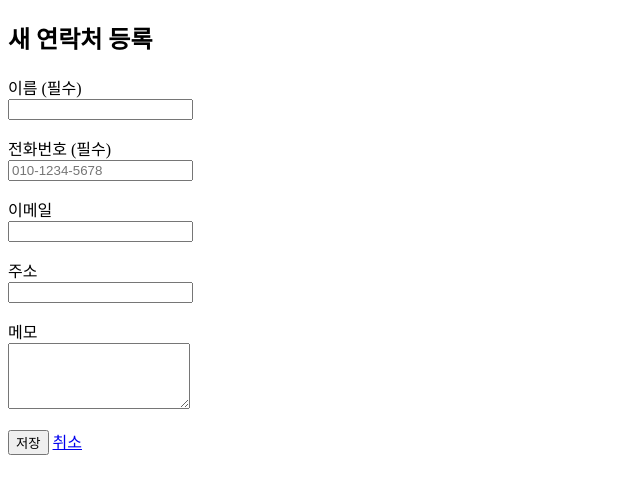
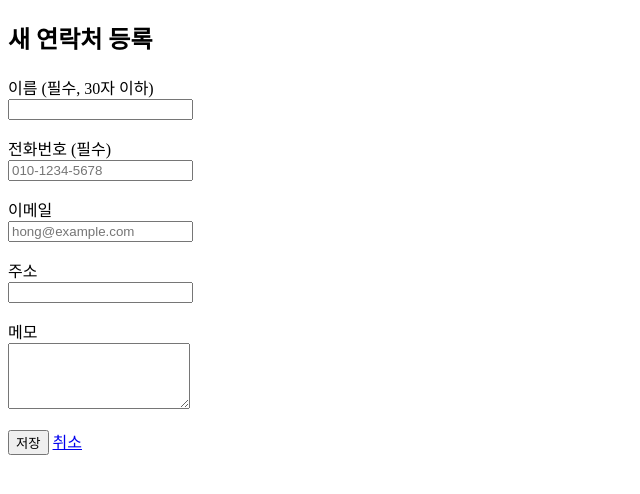
Before and after one commit to hunch1229/address_book, a Flask app: page /add in a window 1280 px wide. Shown: the part 113-607 px from the top of the page, without its empty margins (0-640 px from the left). Run offline with Flask 3, Linux system fonts and the light colour scheme.

Commit message:
검색·입력 검증
Co-Authored-By: Claude Opus 5.5 <noreply@anthropic.com>

```diff
--- a/app.py
+++ b/app.py
@@ -2,6 +2,7 @@
 # Flask 앱을 만들고, 주소(URL)마다 어떤 화면을 보여 줄지 정한다.
 
 import os
+import re
 
 from flask import (
     Flask,
@@ -18,23 +19,64 @@ import db
 # 폼에서 받는 입력칸 이름 목록 (등록·수정 공통)
 FORM_FIELDS = ("name", "phone", "email", "address", "memo")
 
+# 입력 검증 규칙
+NAME_MAX_LENGTH = 30
+# 전화번호: 숫자로 시작하고 숫자로 끝나며, 중간에 하이픈(-)을 하나씩 넣을 수 있다.
+#   통과: 010-1234-5678, 01012345678, 02-123-4567
+#   실패: 010--1234, -010-1234, 010-1234-, 010 1234 5678, 공일공, ０１０(전각 숫자)
+# \d 대신 [0-9] 를 쓴 이유: 파이썬의 \d 는 전각 숫자 같은 다른 나라 숫자도 통과시킨다.
+PHONE_PATTERN = re.compile(r"^[0-9]+(-[0-9]+)*$")
+PHONE_MAX_LENGTH = 20
+# 이메일: '@' 앞뒤에 글자가 있고, 뒤쪽에 '.' 이 있는 간단한 형식
+#   통과: hong@example.com   실패: hong, hong@, hong@example, @example.com
+EMAIL_PATTERN = re.compile(r"^[^@\s]+@[^@\s]+\.[^@\s]+$")
+EMAIL_MAX_LENGTH = 254
+
+
+def validate_contact(form):
+    """입력값을 검사해서 오류 메시지를 {칸 이름: 메시지} 형태로 돌려준다.
+
+    문제가 없으면 빈 딕셔너리 {} 를 돌려준다.
+    칸 이름별로 나눠 두면 템플릿에서 각 입력칸 바로 아래에 메시지를 보여 줄 수 있다.
+    """
+    errors = {}
+
+    # 이름: 필수, 30자 이하
+    if not form["name"]:
+        errors["name"] = "이름을 입력하세요."
+    elif len(form["name"]) > NAME_MAX_LENGTH:
+        errors["name"] = (
+            f"이름은 {NAME_MAX_LENGTH}자 이하로 입력하세요. "
+            f"(지금 {len(form['name'])}자)"
+        )
+
+    # 전화번호: 필수, 숫자와 하이픈만
+    if not form["phone"]:
+        errors["phone"] = "전화번호를 입력하세요."
+    elif len(form["phone"]) > PHONE_MAX_LENGTH:
+        errors["phone"] = f"전화번호는 {PHONE_MAX_LENGTH}자 이하로 입력하세요."
+    elif not PHONE_PATTERN.match(form["phone"]):
+        errors["phone"] = "전화번호는 숫자와 하이픈(-)만 입력하세요. 예) 010-1234-5678"
+
+    # 이메일: 선택. 입력했을 때만 형식 검사
+    if form["email"]:
+        if len(form["email"]) > EMAIL_MAX_LENGTH:
+            errors["email"] = f"이메일은 {EMAIL_MAX_LENGTH}자 이하로 입력하세요."
+        elif not EMAIL_PATTERN.match(form["email"]):
+            errors["email"] = "이메일 형식이 올바르지 않습니다. 예) hong@example.com"
+
+    return errors
+
 
 def read_contact_form():
     """요청에서 연락처 입력값을 꺼내 검사한다.
 
     돌려주는 값: (form, errors)
     - form   : 앞뒤 공백을 지운 입력값 딕셔너리
-    - errors : 오류 메시지 목록 (문제가 없으면 빈 목록)
+    - errors : {칸 이름: 오류 메시지} (문제가 없으면 빈 딕셔너리)
     """
     form = {key: request.form.get(key, "").strip() for key in FORM_FIELDS}
-
-    # 필수 항목 검사 (형식 검사는 6단계에서 추가)
-    errors = []
-    if not form["name"]:
-        errors.append("이름을 입력하세요.")
-    if not form["phone"]:
-        errors.append("전화번호를 입력하세요.")
-    return form, errors
+    return form, validate_contact(form)
 
 
 def to_db_values(form):
@@ -87,11 +129,14 @@ def create_app(test_config=None):
         return render_template("404.html"), 404
 
     # "/" 주소: 연락처 목록 화면
+    # 검색하면 "/?q=홍길동" 처럼 주소 뒤에 검색어가 붙어서 온다.
     @app.route("/")
     def index():
-        contacts = db.list_contacts()
-        # 템플릿에 contacts 라는 이름으로 목록을 넘겨준다.
-        return render_template("index.html", contacts=contacts)
+        # request.args: 주소의 ? 뒤에 붙은 값. 검색어가 없으면 빈 문자열
+        q = request.args.get("q", "").strip()
+        contacts = db.list_contacts(q)
+        # 템플릿에 연락처 목록과 검색어를 넘겨준다. (검색창에 검색어를 남겨 두기 위해)
+        return render_template("index.html", contacts=contacts, q=q)
 
     # "/add" 주소: 연락처 등록 화면
     # GET  = 빈 입력 폼을 보여 준다.
@@ -115,7 +160,7 @@ def create_app(test_config=None):
             return redirect(url_for("index"))
 
         # GET 요청: 빈 폼을 보여 준다.
-        return render_template("form.html", form={}, errors=[], **page)
+        return render_template("form.html", form={}, errors={}, **page)
 
     # "/edit/3" 같은 주소: 3번 연락처 수정 화면
     # <int:contact_id>: 주소의 숫자 부분을 정수로 받는다. 숫자가 아니면 자동으로 404.
@@ -142,7 +187,7 @@ def create_app(test_config=None):
 
         # GET 요청: DB에 저장된 기존 값을 채운 폼을 보여 준다.
         # dict(contact): sqlite3.Row 를 딕셔너리로 바꿔 form.get() 을 쓸 수 있게 한다.
-        return render_template("form.html", form=dict(contact), errors=[], **page)
+        return render_template("form.html", form=dict(contact), errors={}, **page)
 
     # "/delete/3" 같은 주소: 3번 연락처 삭제
     # methods=["POST"]: POST 요청만 받는다. 주소창에 입력하거나 링크를 눌러서(GET)
--- a/db.py
+++ b/db.py
@@ -46,15 +46,49 @@ def init_db():
 # ---------------------------------------------------------------
 
 
-def list_contacts():
-    """모든 연락처를 이름 가나다순으로 돌려준다."""
+def _escape_like(text):
+    """LIKE 검색에서 특별한 뜻을 가진 문자(%, _, \\)를 일반 글자로 바꾼다.
+
+    LIKE 에서 % 는 '아무 글자 여러 개', _ 는 '아무 글자 한 개'라는 뜻이다.
+    사용자가 검색창에 % 를 입력하면 모든 연락처가 나오는 문제를 막기 위해
+    앞에 \\ 를 붙여 진짜 % 글자로 찾게 한다. (SQL의 ESCAPE '\\' 와 짝을 이룬다)
+    """
+    return text.replace("\\", "\\\\").replace("%", "\\%").replace("_", "\\_")
+
+
+def list_contacts(q=""):
+    """연락처 목록을 이름 가나다순으로 돌려준다.
+
+    q(검색어)가 있으면 이름 또는 전화번호에 검색어가 들어간 연락처만 돌려준다.
+    전화번호는 하이픈을 빼고 비교하므로 '01012345678', '1234-5678' 모두 찾을 수 있다.
+    """
     # 한글은 유니코드 순서가 가나다순이라 ORDER BY name 으로 정렬된다.
     # COLLATE NOCASE: 영어 이름은 대소문자 구분 없이 정렬 (Kim, kim 을 같이 취급)
     # 이름이 같으면 먼저 등록한 연락처(id가 작은 것)가 위로 온다.
+    if not q:
+        return get_db().execute(
+            "SELECT id, name, phone, email, address, memo, created_at"
+            " FROM contacts"
+            " ORDER BY name COLLATE NOCASE, id"
+        ).fetchall()
+
+    # 검색어 앞뒤에 % 를 붙여 '포함' 검색을 만든다. 예) 길동 → %길동%
+    # % 는 SQL 문자열이 아니라 ? 에 넘길 '값' 쪽에 붙인다. (파라미터 바인딩 유지)
+    name_pattern = "%" + _escape_like(q) + "%"
+    # 전화번호용 검색어: 하이픈을 뺀다. 예) 010-1234 → 0101234
+    phone_q = q.replace("-", "")
+    phone_pattern = "%" + _escape_like(phone_q) + "%"
+
+    # ? 자리에 순서대로 name_pattern, phone_q, phone_pattern 이 들어간다.
+    # (? <> '' AND ...): 검색어가 '-' 뿐이라 phone_q 가 빈 문자열이면
+    #  전화번호 조건이 '%%'(전부 일치)가 되지 않도록 전화번호 비교를 건너뛴다.
     return get_db().execute(
         "SELECT id, name, phone, email, address, memo, created_at"
         " FROM contacts"
-        " ORDER BY name COLLATE NOCASE, id"
+        " WHERE name LIKE ? ESCAPE '\\'"
+        "    OR (? <> '' AND REPLACE(phone, '-', '') LIKE ? ESCAPE '\\')"
+        " ORDER BY name COLLATE NOCASE, id",
+        (name_pattern, phone_q, phone_pattern),
     ).fetchall()
 
 
--- a/templates/form.html
+++ b/templates/form.html
@@ -3,45 +3,52 @@
    - page_title : 화면 제목 ("새 연락처 등록" 또는 "연락처 수정")
    - action_url : 폼을 보낼 주소 ("/add" 또는 "/edit/3")
    - form       : 입력칸에 채울 값 (등록은 빈 값, 수정은 기존 값, 오류 시 방금 입력한 값)
-   - errors     : 오류 메시지 목록 #}
+   - errors     : {칸 이름: 오류 메시지}. 예) {"phone": "전화번호를 입력하세요."} #}
 {% extends "base.html" %}
 
 {% block title %}{{ page_title }}{% endblock %}
 
+{# 입력칸 하나를 그리는 매크로(템플릿 안의 함수).
+   이름·전화번호·이메일·주소 4칸이 같은 모양이라 한 번만 정의해서 재사용한다.
+   - field     : 입력칸 이름 (form, errors 에서 값을 찾을 때 쓰는 키)
+   - label     : 화면에 보일 이름
+   - type      : input 종류 (text, tel, email)
+   - attrs     : required, maxlength 같은 추가 속성 #}
+{% macro input_field(field, label, type="text", placeholder="", attrs="") %}
+  <p>
+    <label for="{{ field }}">{{ label }}</label><br>
+    {# value: 기존 값이나 방금 입력한 값을 채워 둔다. None 이면 빈칸.
+       aria-invalid / aria-describedby: 화면 낭독기가 오류 칸과 메시지를 함께 읽어 준다. #}
+    <input type="{{ type }}" id="{{ field }}" name="{{ field }}"
+           value="{{ form.get(field) or '' }}"
+           {% if placeholder %}placeholder="{{ placeholder }}"{% endif %}
+           {% if errors.get(field) %}aria-invalid="true" aria-describedby="{{ field }}-error"{% endif %}
+           {{ attrs }}>
+    {# 이 칸에 오류가 있으면 바로 아래에 이유를 보여 준다. #}
+    {% if errors.get(field) %}
+      <br><span class="field-error" id="{{ field }}-error">{{ errors[field] }}</span>
+    {% endif %}
+  </p>
+{% endmacro %}
+
 {% block content %}
   <h2>{{ page_title }}</h2>
 
+  {# 오류가 하나라도 있으면 폼 위에 안내 문구를 보여 준다. #}
   {% if errors %}
-    <ul class="errors">
-      {% for error in errors %}
-        <li>{{ error }}</li>
-      {% endfor %}
-    </ul>
+    <p class="errors">입력값을 확인해 주세요. 잘못된 칸 아래에 이유가 적혀 있습니다.</p>
   {% endif %}
 
   {# method="post": 입력값을 주소창이 아닌 요청 본문에 담아 보낸다. #}
   <form method="post" action="{{ action_url }}">
-    {# value="{{ form.get(...) }}": 기존 값이나 방금 입력한 값을 입력칸에 채워 둔다.
-       DB 값이 NULL(None)이면 "None" 글자가 보이지 않도록 or '' 로 빈칸 처리한다. #}
-    <p>
-      <label for="name">이름 (필수)</label><br>
-      {# required: 브라우저가 빈칸 제출을 먼저 막아 준다. (서버에서도 다시 검사함) #}
-      <input type="text" id="name" name="name" value="{{ form.get('name') or '' }}" required>
-    </p>
-    <p>
-      <label for="phone">전화번호 (필수)</label><br>
-      {# type="tel": 휴대폰에서 숫자 키패드가 뜬다. #}
-      <input type="tel" id="phone" name="phone" value="{{ form.get('phone') or '' }}"
-             placeholder="010-1234-5678" required>
-    </p>
-    <p>
-      <label for="email">이메일</label><br>
-      <input type="email" id="email" name="email" value="{{ form.get('email') or '' }}">
-    </p>
-    <p>
-      <label for="address">주소</label><br>
-      <input type="text" id="address" name="address" value="{{ form.get('address') or '' }}">
-    </p>
+    {# required, maxlength, type="email" 은 브라우저가 먼저 막아 주는 보조 검사다.
+       브라우저 검사는 사용자가 끌 수 있으므로 진짜 검사는 서버(app.py)에서 한다. #}
+    {{ input_field("name", "이름 (필수, 30자 이하)", attrs="required maxlength=30") }}
+    {# type="tel": 휴대폰에서 숫자 키패드가 뜬다. #}
+    {{ input_field("phone", "전화번호 (필수)", type="tel", placeholder="010-1234-5678",
+                   attrs="required maxlength=20") }}
+    {{ input_field("email", "이메일", type="email", placeholder="hong@example.com") }}
+    {{ input_field("address", "주소") }}
     <p>
       <label for="memo">메모</label><br>
       {# textarea 는 value 속성 대신 태그 사이에 값을 넣는다. #}
```
Also changed, not shown: templates/index.html (+20 -0 lines), 2 other files.
